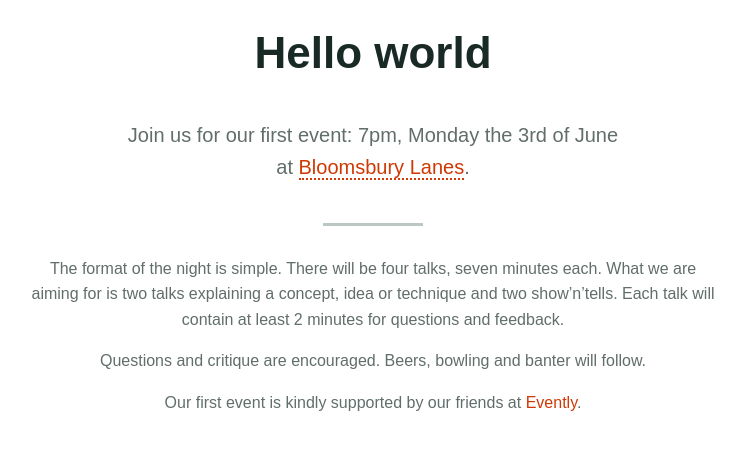
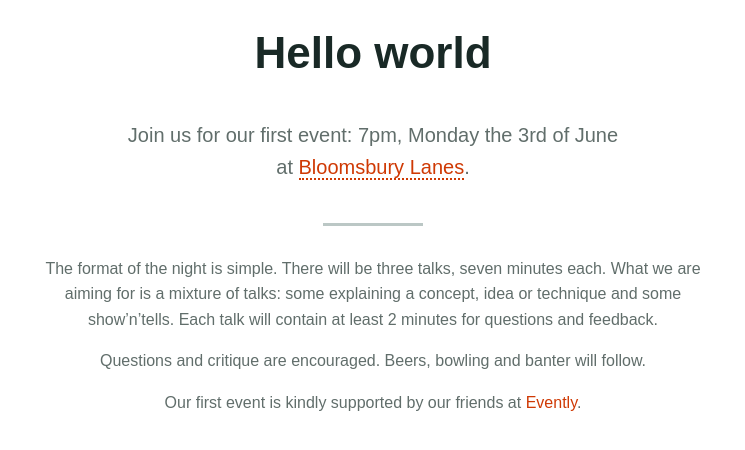
Before and after one commit to design-and-banter/db-dotcom, a Jekyll site: the page built from index.html, in a window 1280 px wide and 900 px high, scrolled down 556 px, cut to the strip 0-459 px from the top of the window. Shown: the top 450 px of the strip, without its empty margins (267-1012 px from the left). Built offline with Jekyll 4.4.1, drawn with Linux system fonts in a browser that asks for light colours; nearby versions of some CDN libraries.

Commit message:
Update event descr

```diff
--- a/_includes/event.html
+++ b/_includes/event.html
@@ -5,7 +5,7 @@
       <section class="descr">
         <h2>Join us for our first event: 7pm, Monday the 3rd of June <br/> at <a href="http://www.bloomsburybowling.com/">Bloomsbury Lanes</a>. </h2>
         <p>
-          The format of the night is simple. There will be four talks, seven minutes each. What we are aiming for is two talks explaining a concept, idea or technique and two show’n’tells. Each talk will contain at least 2 minutes for questions and feedback.</p>
+          The format of the night is simple. There will be three talks, seven minutes each. What we are aiming for is a mixture of talks: some explaining a concept, idea or technique and some show’n’tells. Each talk will contain at least 2 minutes for questions and feedback.</p>
           <p>Questions and critique are encouraged. Beers, bowling and banter will follow.</p>
           <p>Our first event is kindly supported by our friends at <a href="http://event.ly" target="_blank">Evently</a>.</p>
 
```
